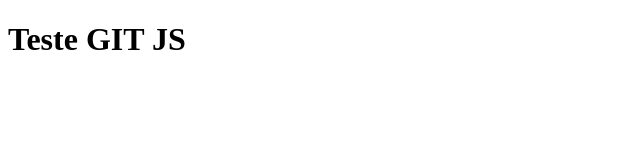
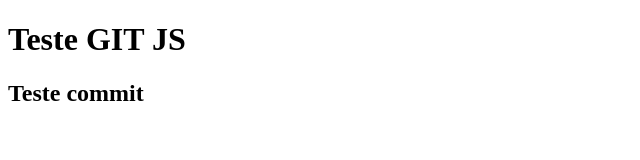
Before and after one commit to belacruz/testeGit, a plain HTML site: page index.html in a window 1280 px wide. Shown: the whole page, without its empty margins (0-640 px from the left). Drawn offline with Linux system fonts and the light colour scheme.

Commit message:
Teste de commit

```diff
--- a/index.html
+++ b/index.html
@@ -10,6 +10,7 @@
 
 <body>
   <h1>Teste GIT JS</h1>
+  <h2>Teste commit</h2>
   <script type="module" src="./js/script.js"></script>
 </body>
 
```
